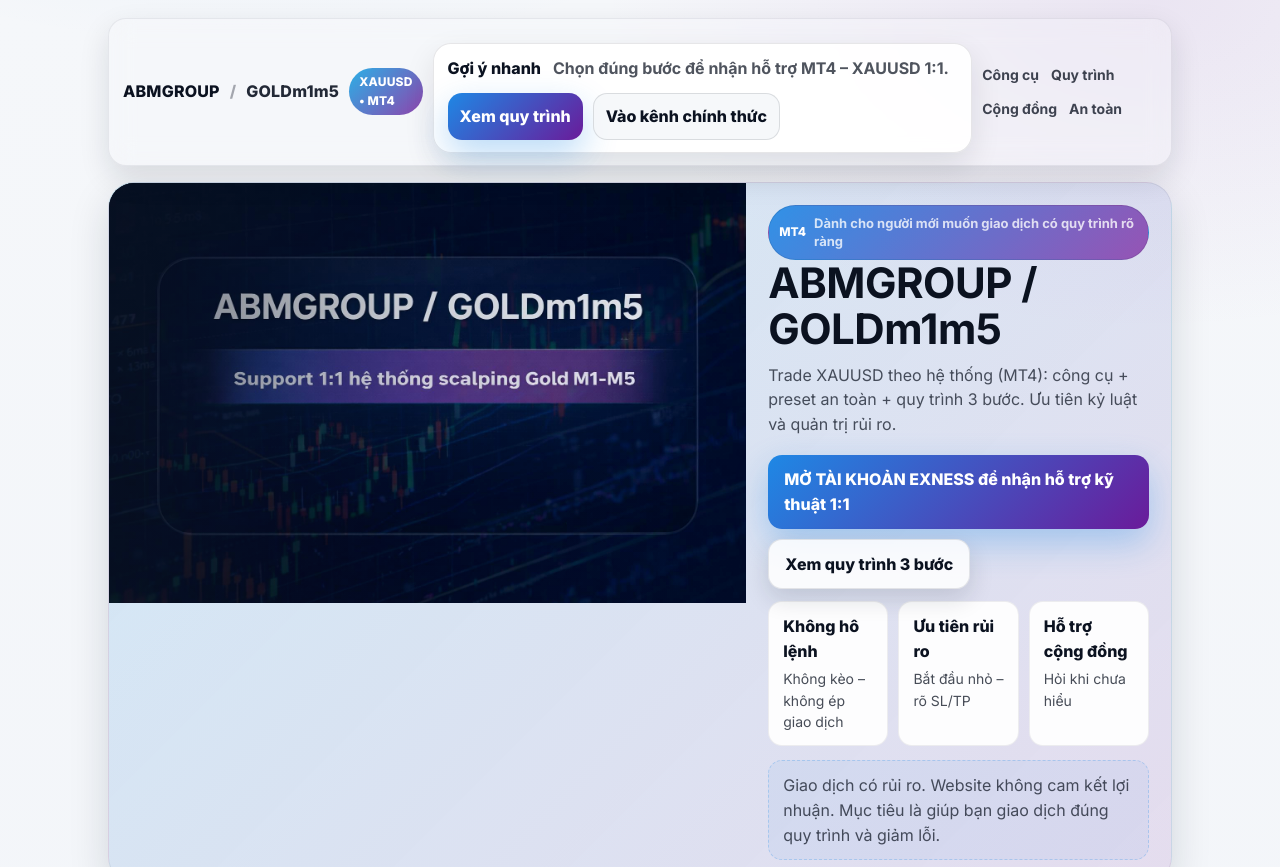
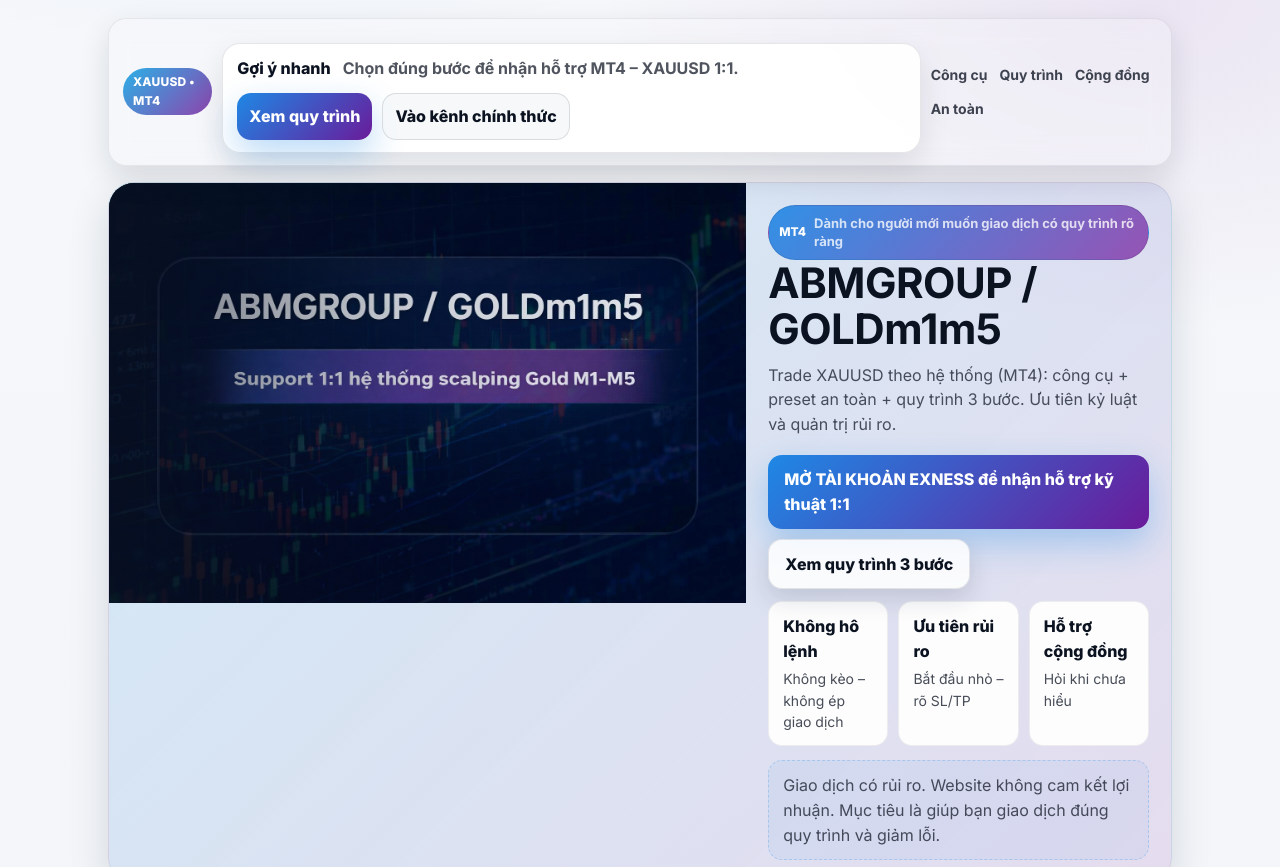
Before and after one commit to Goldm1m5/goldm1m5, a plain HTML site: page index.html in a window 1280 px wide. Shown: the top 867 px of the page. Drawn offline with Linux system fonts and the light colour scheme.

Commit message:
Update index.html

```diff
--- a/index.html
+++ b/index.html
@@ -24,9 +24,6 @@
     <!-- NAV -->
     <div class="nav" role="navigation" aria-label="Primary">
       <div class="brand" aria-label="Brand">
-        <span class="brand-master">ABMGROUP</span>
-        <span class="brand-sep">/</span>
-        <span class="brand-product">GOLDm1m5</span>
         <span class="brand-badge">XAUUSD • MT4</span>
       </div>
 
```
